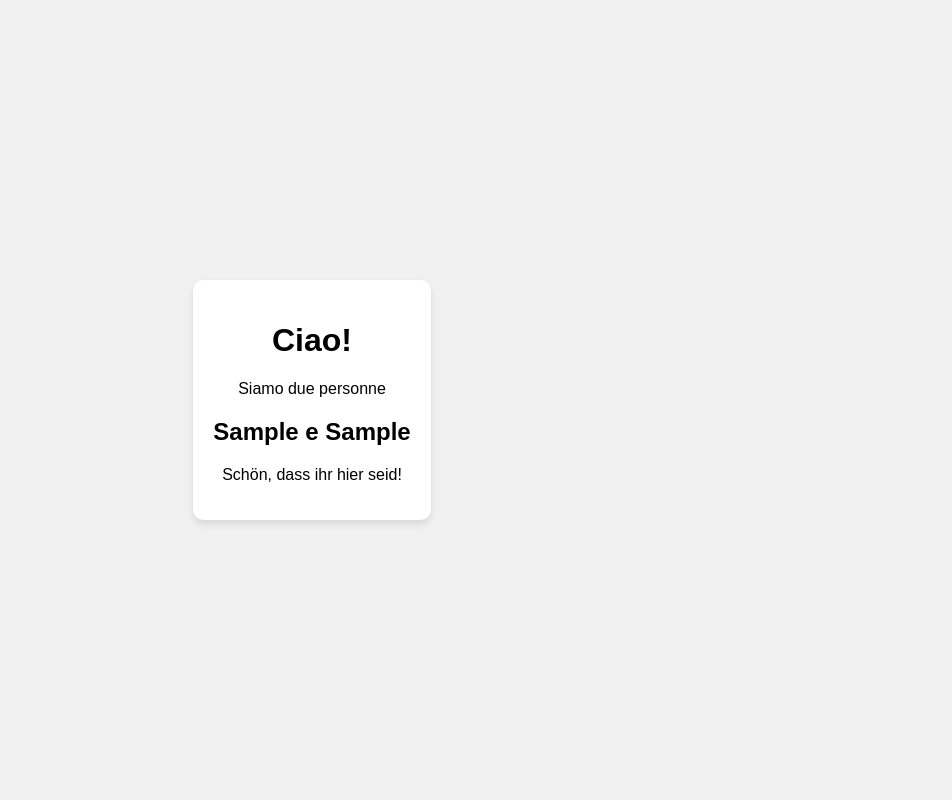
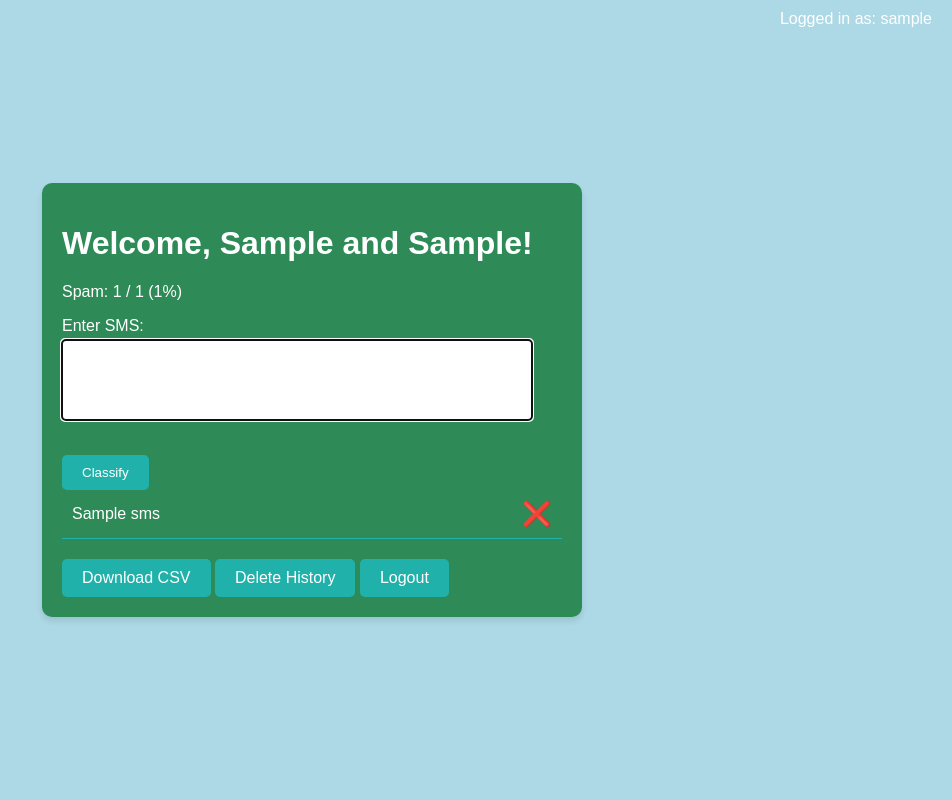
Before and after one commit to awrockla/scc-project, a Flask app: template templates/index.html in a window 1280 px wide. Shown: the whole page, without its empty margins (328-1280 px from the left). Run offline with Flask 3, Linux system fonts and the light colour scheme; the template is opened without the code that fills it: most values are stand-ins (such as "Sample title", 1, 10 or a date in 2020); parts of the project's set-up code (start-up, migrations or seed data) failed here and were passed over.

Commit message:
add Classification to Website

```diff
--- a/app/app.py
+++ b/app/app.py
@@ -1,11 +1,127 @@
-from flask import Flask, render_template
+from flask import Flask, render_template, request, session, send_file, redirect, url_for
+from flask_login import LoginManager, login_user, login_required, logout_user, current_user
+import pickle
+import os
+import csv
+import io
+from user import User, users  # Import the user model
 
 app = Flask("sccproject")
+app.secret_key = 'your_secret_key'  # Replace with a secure key
 
-@app.route("/")
+login_manager = LoginManager()
+login_manager.init_app(app)
+login_manager.login_view = 'login'
+
+# Define the base directory
+base_dir = os.path.dirname(os.path.abspath(__file__))
+
+# Load the trained model
+with open(os.path.join(base_dir, os.pardir, 'ML', 'best_model.pkl'), 'rb') as file:
+    loaded_model = pickle.load(file)
+
+# Load the vectorizer
+with open(os.path.join(base_dir, os.pardir, 'ML', 'vectorizer.pkl'), 'rb') as file:
+    vectorizer = pickle.load(file)
+
+# Function to classify SMS messages
+def classify_sms(sms_text):
+    sms_vector = vectorizer.transform([sms_text])
+    prediction = loaded_model.predict(sms_vector)
+    return "spam" if prediction[0] == 1 else "ham"
+
+@login_manager.user_loader
+def load_user(user_id):
+    for user in users.values():
+        if user.id == user_id:
+            return user
+    return None
+
+@app.route("/login", methods=["GET", "POST"])
+def login():
+    error = None
+    if request.method == "POST":
+        username = request.form.get("username")
+        password = request.form.get("password")
+        user = users.get(username)
+        if user and user.password == password:
+            login_user(user)
+            session.permanent = False  # Session will expire when the browser is closed
+            return redirect(url_for("hello_world"))
+        else:
+            error = "Invalid username or password"
+    return render_template("login.html", error=error)
+
+@app.route("/logout")
+@login_required
+def logout():
+    logout_user()
+    return redirect(url_for("login"))
+
+@app.route("/", methods=["GET", "POST"])
+@login_required
 def hello_world():
-     return render_template('index.html', person1="Aouni", person2="Peter")
+    user_id = str(current_user.id)
+    username = current_user.username
+    if f'sms_log_{user_id}' not in session:
+        session[f'sms_log_{user_id}'] = []
 
+    if request.method == "POST":
+        sms_text = request.form.get("sms_text")
+        classification = classify_sms(sms_text)
+        session[f'sms_log_{user_id}'].insert(0, (sms_text, classification))
+        session.modified = True
+        return redirect(url_for("hello_world"))  # Redirect after POST
+
+
+    sms_log = session[f'sms_log_{user_id}']
+    total_sms = len(sms_log)
+    spam_count = sum(1 for _, classification in sms_log if classification == 'spam')
+    spam_percentage = (spam_count / total_sms * 100) if total_sms > 0 else 0
+    spam_percentage = f"{spam_percentage:.2f}"  # Format to two decimal places
+
+    return render_template('index.html', person1="Aouni", person2="Peter", sms_log=sms_log, total_sms=total_sms, spam_count=spam_count, spam_percentage=spam_percentage, username=username)
+
+@app.route("/export")
+@login_required
+def export_log():
+    user_id = str(current_user.id)
+    if f'sms_log_{user_id}' not in session or not session[f'sms_log_{user_id}']:
+        return "No data to export", 400
+
+    # Create a CSV in memory
+    output = io.StringIO()
+    writer = csv.writer(output)
+    writer.writerow(['SMS', 'Classification'])
+    writer.writerows(session[f'sms_log_{user_id}'])
+
+    output.seek(0)
+    return send_file(
+        io.BytesIO(output.getvalue().encode()),
+        mimetype='text/csv',
+        as_attachment=True,
+        download_name='sms_log.csv'
+    )
+
+@app.route("/signup", methods=["GET", "POST"])
+def signup():
+    if request.method == "POST":
+        username = request.form.get("username")
+        password = request.form.get("password")
+        if username in users:
+            return "User already exists", 400
+        user_id = str(len(users) + 1)
+        users[username] = User(user_id, username, password)
+        return redirect(url_for("login"))
+    return render_template("signup.html")
+
+@app.route("/delete_history")
+@login_required
+def delete_history():
+    user_id = str(current_user.id)
+    session[f'sms_log_{user_id}'] = []
+    session.modified = True
+    return redirect(url_for("hello_world"))
 
 if __name__ == "__main__":
     app.run(debug=True)
--- /dev/null
+++ b/app/user.py
@@ -0,0 +1,13 @@
+from flask_login import UserMixin
+
+class User(UserMixin):
+    def __init__(self, id, username, password):
+        self.id = id
+        self.username = username
+        self.password = password
+
+# Example users
+users = {
+    "user1": User("1", "user1", "password1"),
+    "user2": User("2", "user2", "password2")
+}
--- a/requirements.txt
+++ b/requirements.txt
@@ -1 +1,2 @@
 flask
+flask-login
--- a/templates/index.html
+++ b/templates/index.html
@@ -1,33 +1,139 @@
 <!DOCTYPE html>
-<html lang="de">
+<html lang="en">
 <head>
     <meta charset="UTF-8">
-    <title>Willkommen</title>
+    <meta name="viewport" content="width=device-width, initial-scale=1.0">
+    <title>SMS Classifier</title>
     <style>
         body {
             font-family: Arial, sans-serif;
+            background-color: #ADD8E6;
+            color: #FFFFFF;
             display: flex;
             justify-content: center;
             align-items: center;
-            height: 100vh;
+            flex-direction: column;
+            min-height: 100vh;
             margin: 0;
-            background-color: #f0f0f0;
+            position: relative;
         }
-        .container {
-            text-align: center;
-            background-color: white;
+        .sms-container {
+            width: 90%;
+            max-width: 500px;
+            background-color: #2E8B57;
             padding: 20px;
             border-radius: 10px;
             box-shadow: 0 4px 6px rgba(0,0,0,0.1);
         }
+        .form-group {
+            display: flex;
+            flex-direction: column;
+            margin-bottom: 15px;
+        }
+        .form-group label {
+            margin-bottom: 5px;
+        }
+        .form-group textarea {
+            padding: 10px;
+            border: none;
+            border-radius: 4px;
+            width: 90%;
+            height: 60px;
+            resize: none;
+        }
+        .sms-entry {
+            display: flex;
+            justify-content: space-between;
+            align-items: center;
+            padding: 10px;
+            border-bottom: 1px solid #20B2AA;
+        }
+        .sms-entry:last-child {
+            border-bottom: none;
+        }
+        .sms-text {
+            flex-grow: 1;
+            margin-right: 10px;
+        }
+        .sms-status {
+            font-size: 1.5em;
+        }
+        .sms-status.ham {
+            color: #F4A460;
+        }
+        .sms-status.spam {
+            color: #FF6347;
+        }
+        .button {
+            margin-top: 20px;
+            padding: 10px 20px;
+            background-color: #20B2AA;
+            color: #FFFFFF;
+            border: none;
+            border-radius: 5px;
+            cursor: pointer;
+            text-decoration: none;
+            text-align: center;
+            display: inline-block;
+        }
+        .button:hover {
+            background-color: #3CB371;
+        }
+        .username {
+            position: absolute;
+            top: 10px;
+            right: 20px;
+            font-size: 1em;
+            color: #FFFFFF;
+        }
     </style>
+    <script>
+        window.onload = function() {
+            document.getElementById("sms_text").focus();
+            document.getElementById("sms_text").addEventListener("keydown", function(event) {
+                if (event.key === "Enter") {
+                    event.preventDefault(); // Prevent newline
+                    document.querySelector("form").submit(); // Submit form
+                }
+            });
+        };
+    </script>
 </head>
 <body>
-    <div class="container">
-        <h1>Ciao!</h1>
-        <p>Siamo due personne</p>
-        <h2>{{ person1 }} e {{ person2 }}</h2>
-        <p>Schön, dass ihr hier seid!</p>
+    <div class="username">
+        Logged in as: {{ username }}
+    </div>
+    <div class="sms-container">
+        <h1>Welcome, {{ person1 }} and {{ person2 }}!</h1>
+
+        <div>
+            <p>Spam: {{ spam_count }} / {{ total_sms }} ({{ spam_percentage }}%)</p>
+        </div>
+
+        <form method="POST">
+            <div class="form-group">
+                <label for="sms_text">Enter SMS:</label>
+                <textarea id="sms_text" name="sms_text" required></textarea>
+            </div>
+            <button type="submit" class="button">Classify</button>
+        </form>
+
+        {% for sms, classification in sms_log %}
+            <div class="sms-entry">
+                <div class="sms-text">{{ sms }}</div>
+                <div class="sms-status {{ classification }}">
+                    {% if classification == 'ham' %}
+                        ✔️
+                    {% else %}
+                        ❌
+                    {% endif %}
+                </div>
+            </div>
+        {% endfor %}
+
+        <a href="/export" class="button">Download CSV</a>
+        <a href="/delete_history" class="button">Delete History</a>
+        <a href="/logout" class="button">Logout</a>
     </div>
 </body>
 </html>
```
Also changed, not shown: templates/login.html (added, +80 -0 lines), templates/signup.html (added, +20 -0 lines), 1 other file.
